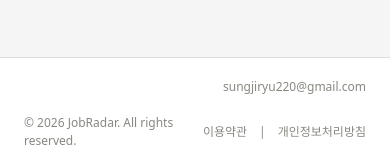
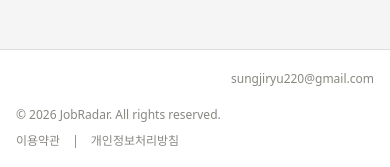
Before and after one commit to sungjiRyu/jobradar, a React (Vite) app in the folder jobradar-frontend/: page /jobs/1 in a window 390 px wide. Shown: the part 674-841 px from the top of the page. Built offline with nearby package versions, Linux system fonts and the light colour scheme; no server answers.

Commit message:
[feat] Sidebar/Footer/SearchFilter 모바일 대응 (#82)

```diff
--- a/jobradar-frontend/src/components/job/SearchFilter.tsx
+++ b/jobradar-frontend/src/components/job/SearchFilter.tsx
@@ -273,7 +273,7 @@ const SearchFilter = ({ onFilterChange }: SearchFilterProps) => {
 
               {/* 드롭다운 패널 */}
               {isOpen && (
-                <div className="absolute top-[calc(100%+6px)] left-0 min-w-[220px] bg-white border border-[#DDDDDD] rounded-[10px] shadow-[0_4px_20px_rgba(0,0,0,0.10)] z-[100]">
+                <div className="absolute top-[calc(100%+6px)] left-0 w-[220px] max-w-[calc(100vw-32px)] bg-white border border-[#DDDDDD] rounded-[10px] shadow-[0_4px_20px_rgba(0,0,0,0.10)] z-[100]">
                   {/* 패널 내 검색창 */}
                   <div className="px-3 py-2.5 border-b border-[#F0F0F0]">
                     <input
--- a/jobradar-frontend/src/components/layout/Footer.tsx
+++ b/jobradar-frontend/src/components/layout/Footer.tsx
@@ -7,12 +7,12 @@ const Footer = () => {
   return (
     <>
       <footer className="w-full border-t border-[#DDDDDD] bg-white mt-auto py-5">
-        <div className="max-w-[1100px] mx-auto px-6 flex flex-col gap-1.5 text-[12px] text-[#888780]">
+        <div className="max-w-[1100px] mx-auto px-4 sm:px-6 flex flex-col gap-1.5 text-[12px] text-[#888780]">
           <div className="flex justify-end">
-            <span className="ml-6 flex-shrink-0">sungjiryu220@gmail.com</span>
+            <span className="flex-shrink-0">sungjiryu220@gmail.com</span>
           </div>
 
-          <div className="flex items-center justify-between mt-3">
+          <div className="flex flex-wrap items-center justify-between gap-2 mt-3">
             <span>© 2026 JobRadar. All rights reserved.</span>
             <div className="flex gap-3 flex-shrink-0">
               <button
--- a/jobradar-frontend/src/components/layout/Sidebar.tsx
+++ b/jobradar-frontend/src/components/layout/Sidebar.tsx
@@ -53,7 +53,7 @@ const Sidebar = () => {
     : 1;
 
   return (
-    <aside className="w-[240px] flex-shrink-0 flex flex-col gap-5">
+    <aside className="hidden lg:flex w-[240px] flex-shrink-0 flex-col gap-5">
       {/* 인기 기술스택 — 가로 막대 그래프 + 브랜드 아이콘 */}
       <div className="bg-white rounded-lg border border-[#DDDDDD] p-4">
         <h4 className="text-[14px] font-semibold text-[#1A1A1A] mb-3">
```
